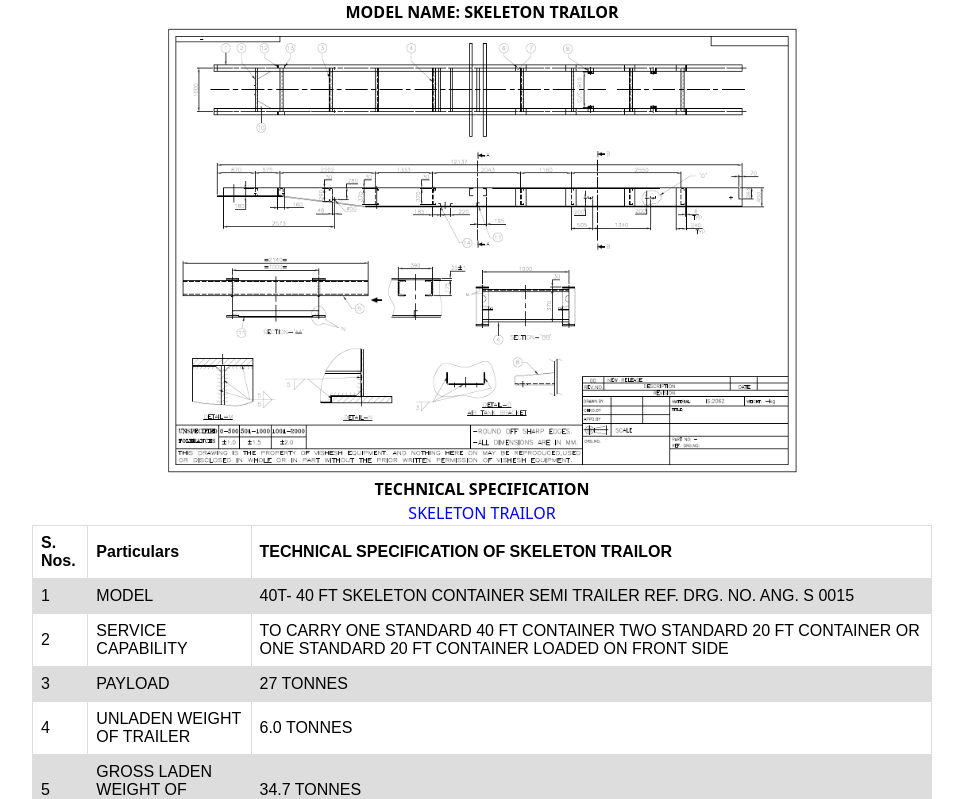
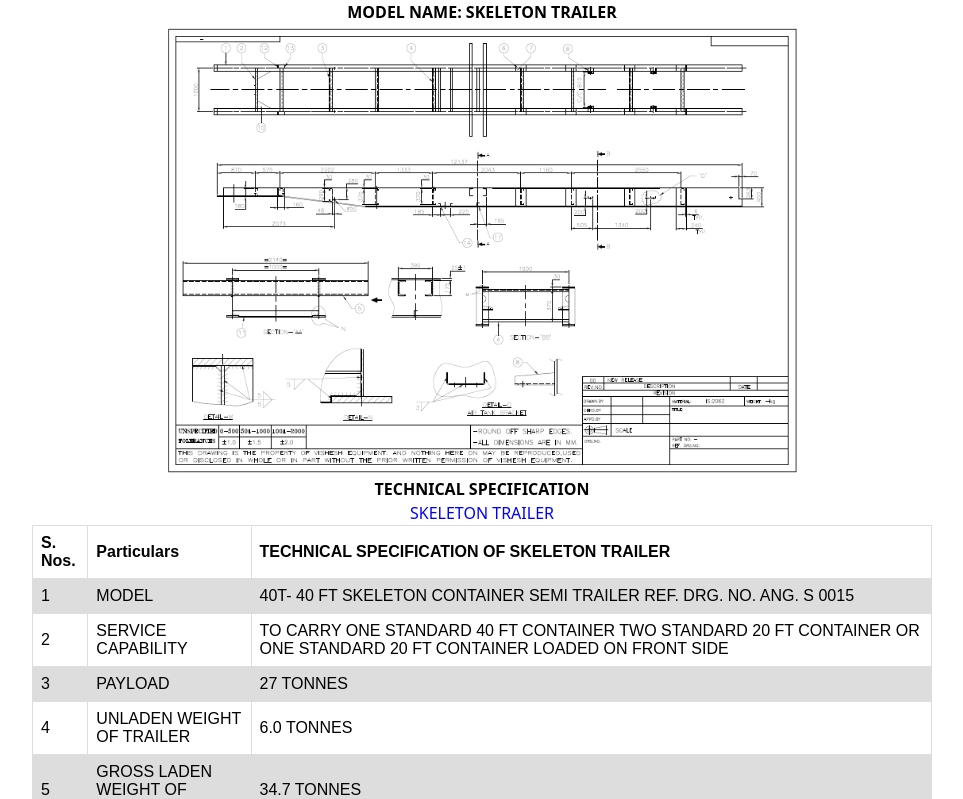
Before and after one commit to visheshequipment/models-1, a plain HTML site: page index4.html in a window 1280 px wide. Shown: the top 799 px of the page, without its empty margins (158-1121 px from the left). Drawn offline with nearby package versions, Linux system fonts and the light colour scheme.

Commit message:
Update index4.html

```diff
--- a/index4.html
+++ b/index4.html
@@ -23,11 +23,11 @@
          </style>
     </head>
 <body>
-    <center><h1><span> <B>MODEL NAME: SKELETON TRAILOR</B></span>
+    <center><h1><span> <B>MODEL NAME: SKELETON TRAILER</B></span>
     </h1></center>
     <div><img src="model5.PNG" alt="" class="center"></div>
     <center><h1><span> <B>TECHNICAL SPECIFICATION </B></span>
-    </h1><p style="color: blue;">SKELETON TRAILOR</p></center>
+    </h1><p style="color: blue;">SKELETON TRAILER</p></center>
 <section>
 <div style="overflow-x:auto;">
         <center>
@@ -35,7 +35,7 @@
         <tr>
           <th>S. Nos.</th>
           <th>Particulars</th>
-          <th>TECHNICAL SPECIFICATION OF SKELETON TRAILOR</th>
+          <th>TECHNICAL SPECIFICATION OF SKELETON TRAILER</th>
         </tr>
 
         <tr>
```
